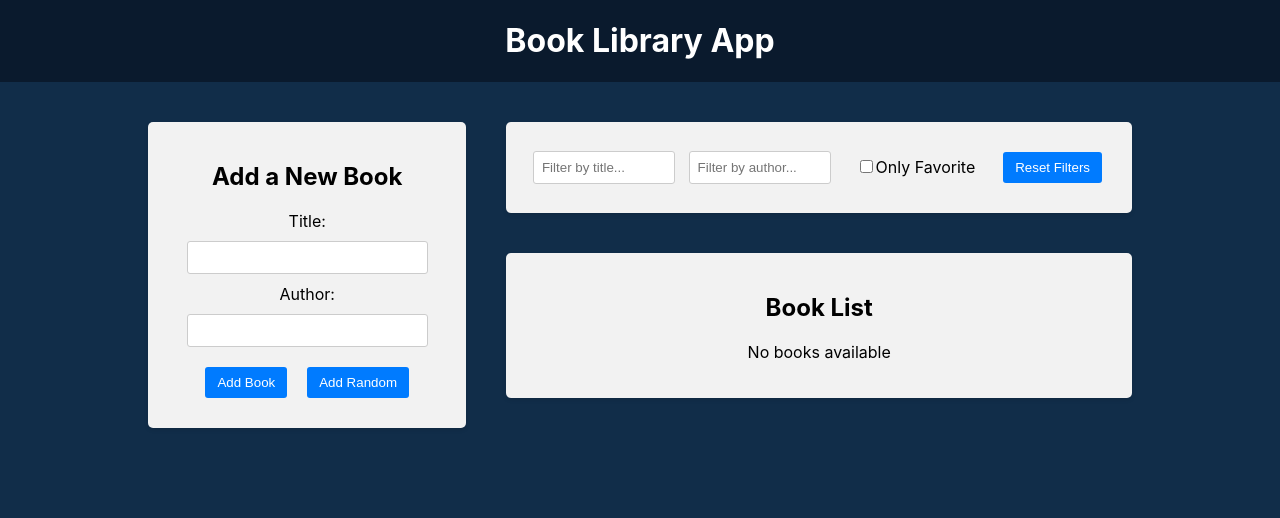
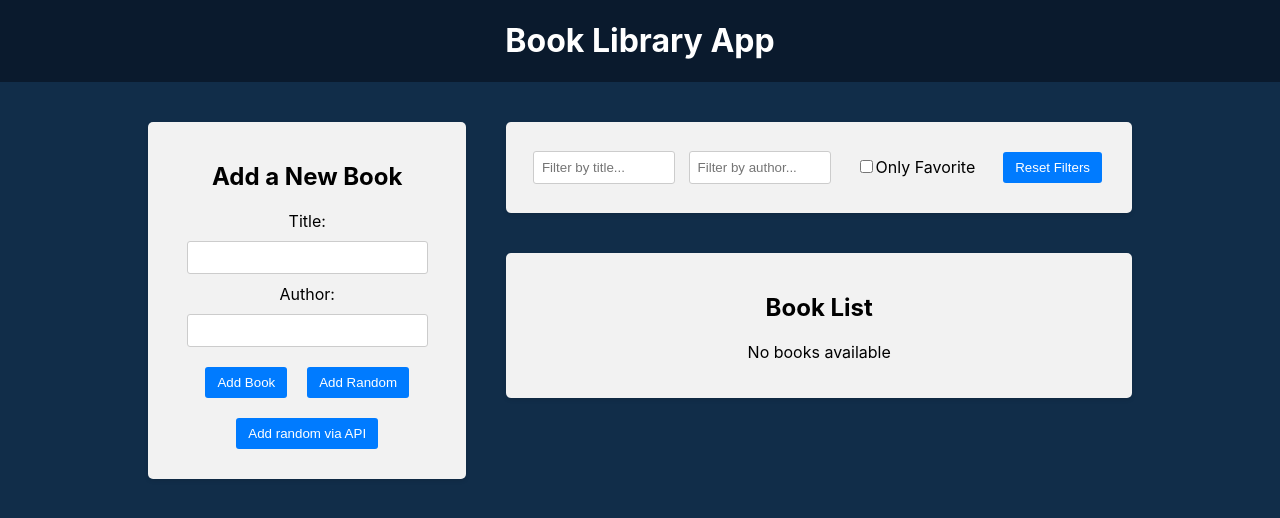
Before and after one commit to vaspurak/Book-Library-App, a React (Create React App) app in the folder frontend/: page / in a window 1280 px wide. Shown: the top 518 px of the page. Built offline with nearby package versions, Linux system fonts and the light colour scheme.

Commit message:
Add axios for API calls and implement random book fetch functionality

```diff
--- a/frontend/package.json
+++ b/frontend/package.json
@@ -7,6 +7,7 @@
     "@testing-library/jest-dom": "^5.17.0",
     "@testing-library/react": "^13.4.0",
     "@testing-library/user-event": "^13.5.0",
+    "axios": "^1.7.9",
     "react": "^18.3.1",
     "react-dom": "^18.3.1",
     "react-icons": "^5.3.0",
--- a/frontend/src/components/BookForm/BookForm.js
+++ b/frontend/src/components/BookForm/BookForm.js
@@ -1,5 +1,6 @@
 import { useState } from "react";
 import { useDispatch } from "react-redux";
+import axios from "axios";
 import { addBook } from "../../redux/slices/booksSlice";
 import createBookWithId from "../../utils/createBookWithId";
 import booksData from "../../data/books.json";
@@ -22,6 +23,17 @@
       dispatch(addBook(createBookWithId({ title, author })));
       setTitle("");
       setAuthor("");
+    }
+  };
+
+  const handleAddRandomAPI = async () => {
+    try {
+      const res = await axios.get("http://localhost:4000/random-book");
+      if (res?.data?.title && res?.data?.author) {
+        dispatch(addBook(createBookWithId(res.data)));
+      }
+    } catch (error) {
+      console.log("Error fetching random book from API", error);
     }
   };
   return (
@@ -52,6 +64,9 @@
         <button type="button" onClick={handleAddRandomBook}>
           Add Random
         </button>
+        <button type="button" onClick={handleAddRandomAPI}>
+          Add random via API
+        </button>
       </form>
     </div>
   );
```
Also changed, not shown: 1 other file (tests, documents, lock files or other folders).
